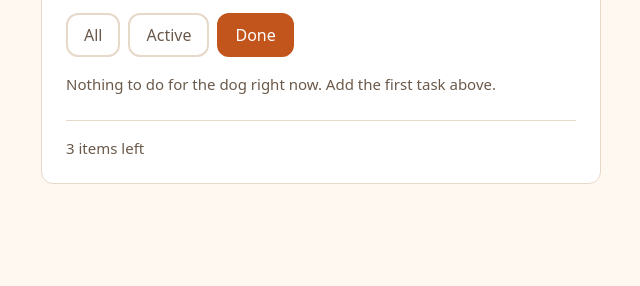
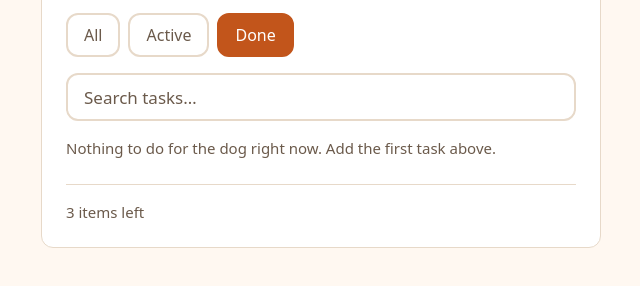
Before and after one commit to aquamrne/todo, a plain HTML site: page index.html in a window 1280 px wide. Both pictures are taken after a click on the button "Done". Shown: the part 144-430 px from the top of the page, without its empty margins (319-959 px from the left). Drawn offline with Linux system fonts and the light colour scheme.

Commit message:
Add a search box that narrows the visible tasks.
🤖 Generated with Codebuff
Co-Authored-By: Codebuff <noreply@codebuff.com>

```diff
--- a/app.js
+++ b/app.js
@@ -11,6 +11,7 @@
   var list = document.getElementById("task-list");
   var counter = document.getElementById("counter");
   var emptyMessage = document.getElementById("empty-message");
+  var searchInput = document.getElementById("search-tasks");
   var filterButtons = document.querySelectorAll(".filter");
 
   // data: the tasks
@@ -18,6 +19,9 @@
 
   // actions: which tasks the user wants to see
   var filter = "all";
+
+  // actions: the words typed in the search box
+  var query = "";
 
   /* ---------- memory: localStorage ---------- */
 
@@ -90,18 +94,31 @@
 
   /* ---------- display: what the user sees ---------- */
 
+  function matchesSearch(task, needle) {
+    return task.text.toLowerCase().indexOf(needle) !== -1;
+  }
+
   function visibleTasks() {
+    var chosen = tasks;
+
     if (filter === "active") {
-      return tasks.filter(function (task) {
+      chosen = tasks.filter(function (task) {
         return !task.done;
       });
-    }
-    if (filter === "done") {
-      return tasks.filter(function (task) {
+    } else if (filter === "done") {
+      chosen = tasks.filter(function (task) {
         return task.done;
       });
     }
-    return tasks;
+
+    var needle = query.trim().toLowerCase();
+    if (needle === "") {
+      return chosen;
+    }
+
+    return chosen.filter(function (task) {
+      return matchesSearch(task, needle);
+    });
   }
 
   function buildTaskRow(task) {
@@ -142,6 +159,12 @@
       list.appendChild(buildTaskRow(task));
     });
 
+    if (shown.length === 0) {
+      emptyMessage.textContent =
+        query.trim() === ""
+          ? "Nothing to do for the dog right now. Add the first task above."
+          : "No task matches your search.";
+    }
     emptyMessage.hidden = shown.length !== 0;
 
     var left = tasks.filter(function (task) {
@@ -163,6 +186,8 @@
     }
     tasks.push(makeTask(clean));
     filter = "all";
+    query = "";
+    searchInput.value = "";
     saveTasks();
     render();
   }
@@ -221,6 +246,11 @@
     });
   });
 
+  searchInput.addEventListener("input", function () {
+    query = searchInput.value;
+    render();
+  });
+
   tasks = loadTasks();
   saveTasks(); // remember the first list, and repair broken saved data
   render();
--- a/index.html
+++ b/index.html
@@ -29,6 +29,16 @@
         <button type="button" class="filter" data-filter="done" aria-pressed="false">Done</button>
       </div>
 
+      <div class="search">
+        <label class="visually-hidden" for="search-tasks">Search tasks</label>
+        <input
+          id="search-tasks"
+          type="search"
+          placeholder="Search tasks…"
+          autocomplete="off"
+        />
+      </div>
+
       <ul class="task-list" id="task-list"></ul>
 
       <p class="empty" id="empty-message" hidden>
--- a/style.css
+++ b/style.css
@@ -136,6 +136,28 @@ h1 {
   border-color: var(--accent);
 }
 
+/* ---------- the search box ---------- */
+
+.search {
+  margin-bottom: 16px;
+}
+
+.search input {
+  width: 100%;
+  height: 48px;
+  padding: 0 16px;
+  font-family: inherit;
+  font-size: 17px;
+  color: var(--text);
+  background: var(--surface);
+  border: 2px solid var(--line);
+  border-radius: 12px;
+}
+
+.search input::placeholder {
+  color: var(--muted);
+}
+
 /* ---------- the task list ---------- */
 
 .task-list {
@@ -225,6 +247,7 @@ h1 {
 .add-form input:focus-visible,
 .add-form button:focus-visible,
 .filter:focus-visible,
+.search input:focus-visible,
 .task input:focus-visible,
 .task .delete:focus-visible {
   outline: 3px solid var(--accent);
```
